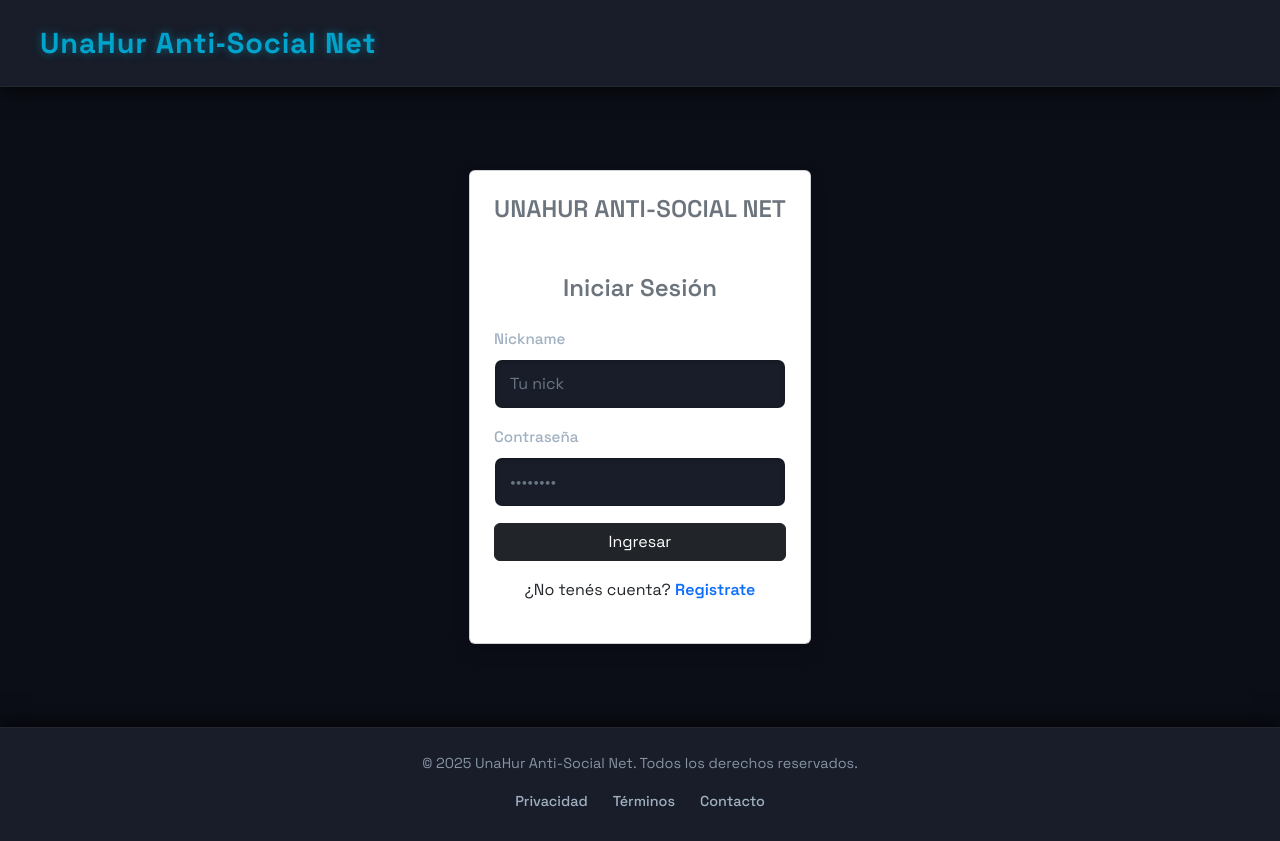
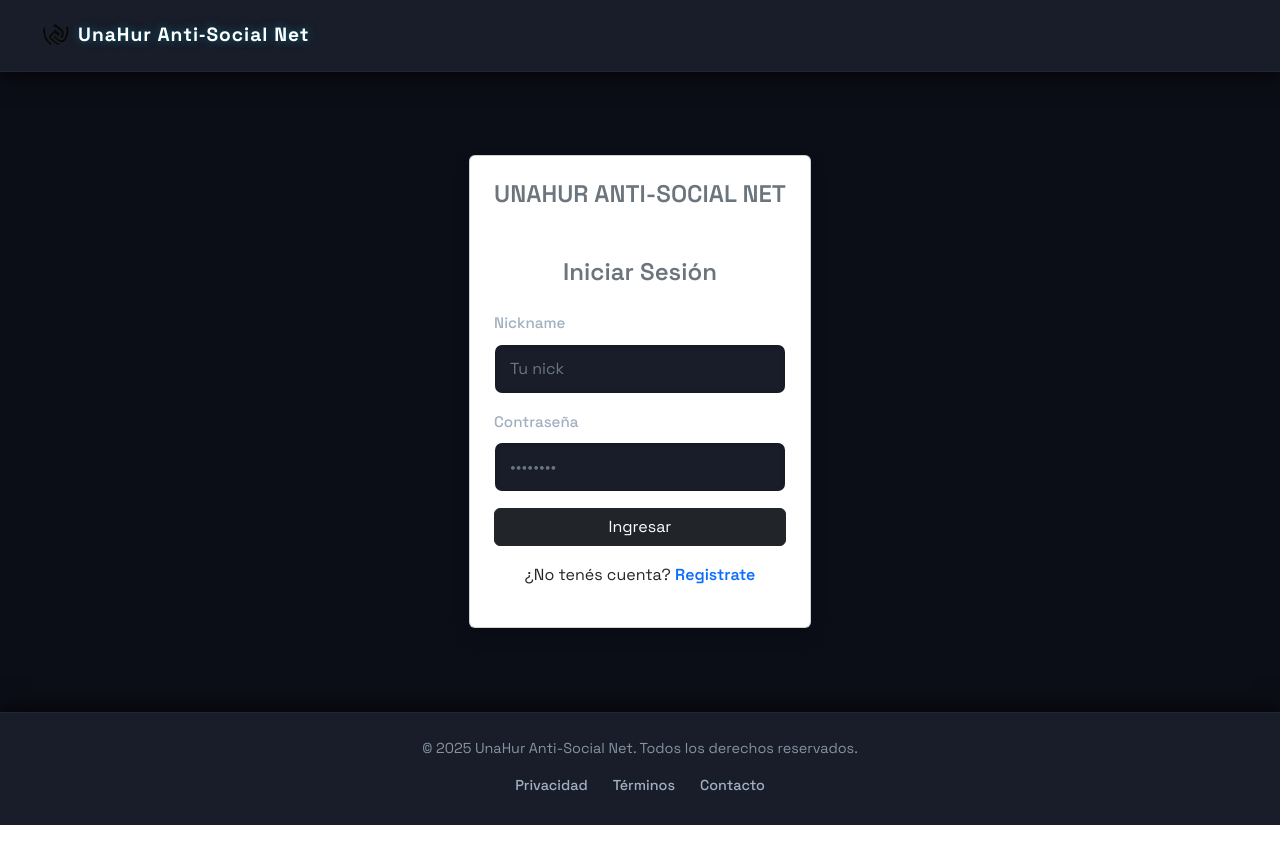
Before and after one commit to Matnahuel/CIUTEAM-Anti-Social-Net, a React (Vite) app: page / in a window 1280 px wide. Built offline with nearby package versions, Linux system fonts and the light colour scheme; no server answers.

Commit message:
Agregué logo en el Header

```diff
--- a/src/components/Header.css
+++ b/src/components/Header.css
@@ -159,6 +159,22 @@
   color: var(--accent-blue);
   padding-left: 50px;
 }
+.app-logo {
+  display: flex;
+  align-items: center;
+  gap: 8px;
+  font-weight: bold;
+  font-size: 1.2rem;
+  color: #fff;
+  text-decoration: none;
+}
+
+.logo-image {
+  height: 30px;
+  width: auto;
+  display: block;
+}
+
 
 
 
--- a/src/components/Header.jsx
+++ b/src/components/Header.jsx
@@ -2,30 +2,26 @@ import { useAuth } from "../contexts/authContext";
 import { useState, useEffect } from "react";
 import { Link } from 'react-router-dom';
 import './Header.css';
+import logo from '../assets/logo.png'; // <-- Importa tu logo aquí
 
 function Header() {
   const { usuario } = useAuth();
   const [isOpen, setIsOpen] = useState(false);
-   const toggleMenu = () => {
-    setIsOpen(!isOpen);
-  };
+  const toggleMenu = () => setIsOpen(!isOpen);
+
   useEffect(() => {
     const handleResize = () => {
-      if (window.innerWidth > 768 && isOpen) {
-        setIsOpen(false);
-      }
-    }
+      if (window.innerWidth > 768 && isOpen) setIsOpen(false);
+    };
     window.addEventListener('resize', handleResize)
-    return () => {
-      window.removeEventListener('resize', handleResize);
-    };
-  },[isOpen])
+    return () => window.removeEventListener('resize', handleResize);
+  }, [isOpen])
 
-
-   return (
+  return (
     <header className="main-header">
       <div className="header-container">
         <Link to="/home" className="app-logo">
+          <img src={logo} alt="Logo" className="logo-image" />
           UnaHur Anti‑Social Net
         </Link>
 
@@ -36,11 +32,8 @@ function Header() {
               <Link to={`/perfil`}>Perfil</Link>
               <Link to="/crear-post">Crear Post</Link>
             </>
-          ) : (
-            <></>
-          )}
+          ) : null}
         </nav>
-
 
         {usuario && (
           <div
@@ -53,22 +46,15 @@ function Header() {
           </div>
         )}
       </div>
+
       <nav className={`mobile-nav ${isOpen ? 'open' : ''}`}>
         {usuario ? (
           <>
-            <Link to="/home" onClick={toggleMenu}>
-              Inicio
-            </Link>
-            <Link to={`/perfil`} onClick={toggleMenu}>
-              Perfil
-            </Link>
-            <Link to="/crear-post" onClick={toggleMenu}>
-              Crear Post
-            </Link>
+            <Link to="/home" onClick={toggleMenu}>Inicio</Link>
+            <Link to={`/perfil`} onClick={toggleMenu}>Perfil</Link>
+            <Link to="/crear-post" onClick={toggleMenu}>Crear Post</Link>
           </>
-        ) : (
-          <></>
-        )}
+        ) : null}
       </nav>
     </header>
   );
```
